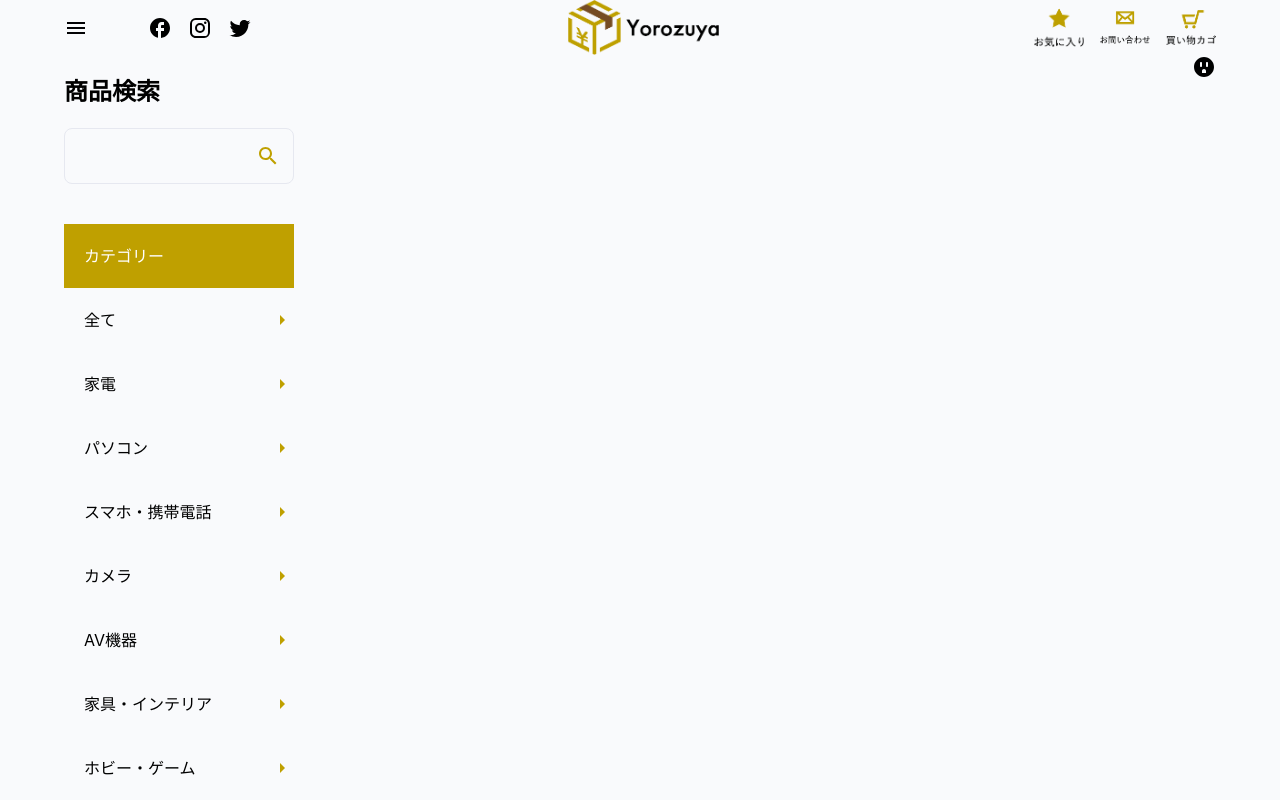
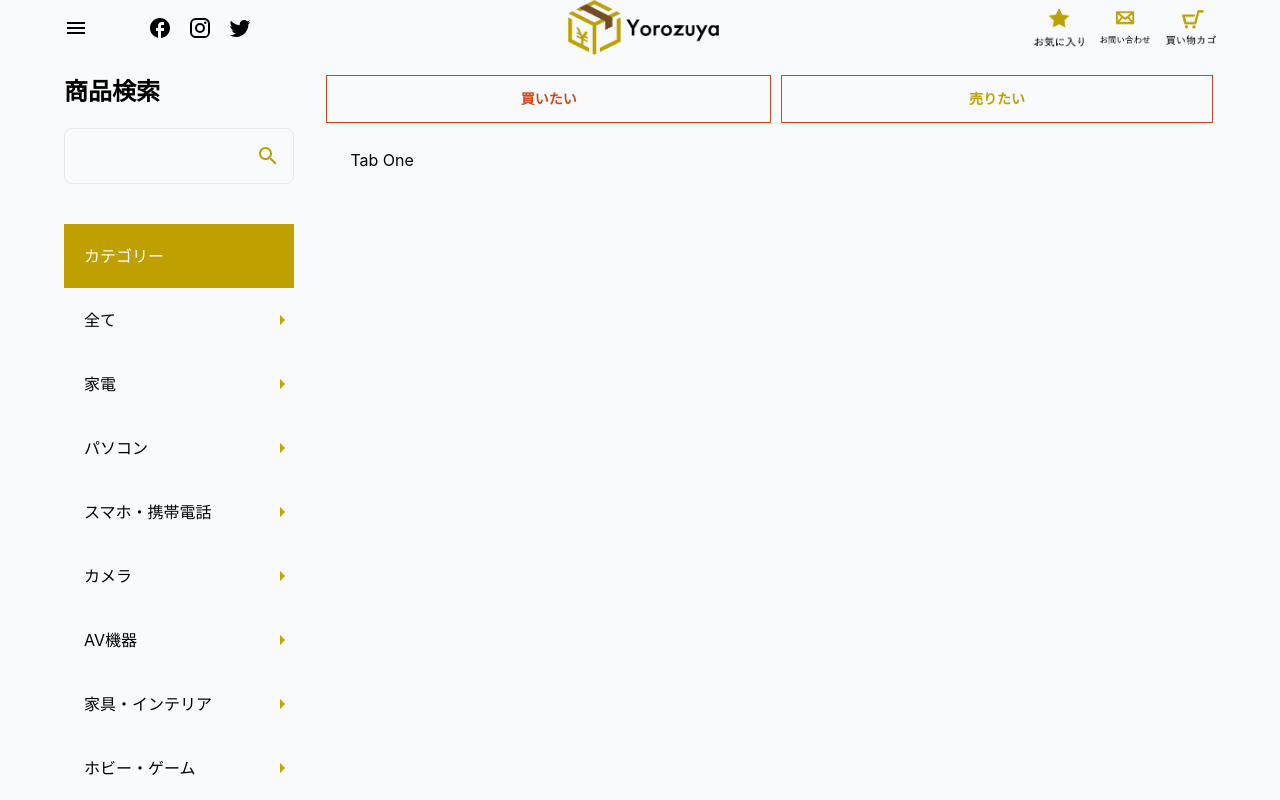
Before and after one commit to Sanjar-Kodirov/japan-e-commerse, a React (Create React App) app: page / in a window 1280 px wide. Shown: the top 800 px of the page. Built offline with nearby package versions, Linux system fonts and the light colour scheme.

Commit message:
tabs completed

```diff
--- a/package.json
+++ b/package.json
@@ -6,7 +6,10 @@
     "@emotion/react": "^11.10.5",
     "@emotion/styled": "^11.10.5",
     "@fontsource/roboto": "^4.5.8",
+    "@material-ui/core": "^4.12.4",
+    "@material-ui/lab": "^4.0.0-alpha.61",
     "@mui/icons-material": "^5.10.14",
+    "@mui/lab": "^5.0.0-alpha.108",
     "@mui/material": "^5.10.14",
     "@testing-library/jest-dom": "^5.16.5",
     "@testing-library/react": "^13.4.0",
@@ -15,6 +18,7 @@
     "react-dom": "^18.2.0",
     "react-router-dom": "^6.4.3",
     "react-scripts": "5.0.1",
+    "react-swipeable-views": "^0.14.0",
     "web-vitals": "^2.1.4"
   },
   "scripts": {
--- a/src/App.js
+++ b/src/App.js
@@ -7,21 +7,19 @@ import Footer from "./components/Footer";
 import Layout from "./components/Layout";
 import { Routes, Route } from "react-router-dom";
 import Home from "./pages/Home";
-import ProductCard from './components/ProductCard';
+import ProductCard from "./components/ProductCard";
 function App() {
   return (
     <>
       <ThemeProvider theme={theme}>
         <CssBaseline />
-        <Navbar />
         <Routes>
           <Route path="/" element={<Layout />}>
             <Route index element={<Home />} />
+            <Route path="/about" element={<ProductCard />} />
           </Route>
         </Routes>
-        <Typography backgroundColor="" color="">
-          <ProductCard/>
-        </Typography>
+        <Footer />
       </ThemeProvider>
     </>
   );
--- a/src/components/Layout.js
+++ b/src/components/Layout.js
@@ -1,21 +1,23 @@
 import React from "react";
-import { Outlet } from "@mui/icons-material";
+import { Outlet } from "react-router-dom";
 import { Container } from "@mui/system";
 import { Box } from "@mui/system";
 import Sidebar from "./Sidebar";
+import Footer from "./Footer";
+import Navbar from "./Navbar";
 const Layout = () => {
   return (
     <>
+      <Navbar />
       <Container>
         <Box
           sx={{
             display: "flex",
             justifyContent: "space-between",
-            // alignItems: "center",
           }}
         >
           <Sidebar />
-          <Outlet />
+          <Outlet sx={{ flexGrow: 1 }} />
         </Box>
       </Container>
     </>
--- a/src/components/ProductCard.jsx
+++ b/src/components/ProductCard.jsx
@@ -1,25 +1,33 @@
-import * as React from 'react';
-import Card from '@mui/material/Card';
-import CardContent from '@mui/material/CardContent';
-import CardMedia from '@mui/material/CardMedia';
-import Typography from '@mui/material/Typography';
-import { Box, CardActionArea } from '@mui/material';
-import imgCard from '../assets/product1.jpg'
-import { Container } from '@mui/system';
+import * as React from "react";
+import Card from "@mui/material/Card";
+import CardContent from "@mui/material/CardContent";
+import CardMedia from "@mui/material/CardMedia";
+import Typography from "@mui/material/Typography";
+import { Box, CardActionArea } from "@mui/material";
+import imgCard from "../assets/product1.jpg";
+import { Container } from "@mui/system";
 
 export default function ActionAreaCard() {
   return (
     <Box>
       <Container>
-                <Card sx={{ maxWidth: 345, border: 'none', borderRadius: "0", boxShadow: "none" }}>
+        <Card
+          sx={{
+            maxWidth: 345,
+            border: "none",
+            borderRadius: "0",
+            boxShadow: "none",
+            backgroundColor: "transparent",
+          }}
+        >
           <CardActionArea>
             <CardMedia
               component="img"
-                            height="180"
+              height="280"
               image={imgCard}
               alt="green iguana"
             />
-                        <CardContent sx={{ backgroundColor: "none" }}>
+            <CardContent sx={{ backgroundColor: "none", padding: "10px" }}>
               <Typography gutterBottom variant="h6" component="div">
                 商品名商品名商品名
               </Typography>
@@ -31,6 +39,5 @@ export default function ActionAreaCard() {
         </Card>
       </Container>
     </Box>
-
   );
 }
--- a/src/components/Sidebar.js
+++ b/src/components/Sidebar.js
@@ -20,6 +20,7 @@ const Sidebar = () => {
   const sidebarItems = categories.map((item) => {
     return (
       <Box
+        key={item}
         sx={{
           display: "flex",
           alignItems: "center",
@@ -48,7 +49,7 @@ const Sidebar = () => {
 
   const contentList = content.map((item) => {
     return (
-      <Box>
+      <Box key={item}>
         <Typography
           sx={{
             py: "20px",
--- /dev/null
+++ b/src/components/Tabs.js
@@ -0,0 +1,111 @@
+import * as React from "react";
+import PropTypes from "prop-types";
+import Tabs from "@mui/material/Tabs";
+import Tab from "@mui/material/Tab";
+import Typography from "@mui/material/Typography";
+import Box from "@mui/material/Box";
+
+function TabPanel(props) {
+  const { children, value, index, ...other } = props;
+
+  return (
+    <div
+      role="tabpanel"
+      hidden={value !== index}
+      id={`tabpanel-${index}`}
+      aria-labelledby={`tab-${index}`}
+      {...other}
+    >
+      {value === index && (
+        <Box sx={{ p: 3 }}>
+          <Typography>{children}</Typography>
+        </Box>
+      )}
+    </div>
+  );
+}
+
+TabPanel.propTypes = {
+  children: PropTypes.node,
+  index: PropTypes.number.isRequired,
+  value: PropTypes.number.isRequired,
+};
+
+function a11yProps(index) {
+  return {
+    id: `indicator-${index}`,
+    "aria-controls": `indicator-${index}`,
+  };
+}
+
+export default function BasicTabs() {
+  const [value, setValue] = React.useState(0);
+
+  const handleChange = (event, newValue) => {
+    setValue(newValue);
+    console.log(`value: ${newValue}`);
+  };
+
+  //Use handleChange on Tabs, not handleClick on Tab
+  const handleClick = (event) => {
+    //setValue(event);
+    console.log(event);
+  };
+
+  return (
+    <Box sx={{ width: "100%" }}>
+      <Box sx={{ borderBottom: 1, borderColor: "divider" }}>
+        <Tabs
+          value={1}
+          onChange={handleChange}
+          initialSelectedIndex={0}
+          aria-label="indicator example"
+          TabIndicatorProps={{
+            //hidden: true,
+            sx: {
+              backgroundColor: "secondary.main",
+              height: 10,
+              position: "absolute",
+              bottom: "-10px",
+              zIndex: 10,
+              clipPath: "polygon(0 0, 48% 63%, 100% 0)",
+            }, //width: "25% !important"
+          }}
+          sx={{
+            overflow: "visible",
+            width: "100%",
+            "& button": {
+              color: "secondary.light",
+              borderRadius: {
+                border: "1px solid #d84416",
+              },
+            },
+            "& button:focus": {
+              backgroundColor: "secondary.light",
+              color: "white!important",
+            },
+          }}
+        >
+          <Tab
+            style={{ minWidth: "50%", marginRight: 10 }}
+            onClick={handleClick}
+            label="買いたい"
+            {...a11yProps(0)}
+          />
+          <Tab
+            style={{ minWidth: "48.5%", color: "secondary.light" }}
+            onClick={handleClick}
+            label="売りたい"
+            {...a11yProps(1)}
+          />
+        </Tabs>
+      </Box>
+      <TabPanel value={value} index={0}>
+        Tab One
+      </TabPanel>
+      <TabPanel value={value} index={1}>
+        Tab Two
+      </TabPanel>
+    </Box>
+  );
+}
--- a/src/pages/Home.js
+++ b/src/pages/Home.js
@@ -1,7 +1,12 @@
+import { Box } from "@mui/material";
 import React from "react";
-
+import CenteredTabs from "../components/Tabs";
 const Home = () => {
-  return <div>Home</div>;
+  return (
+    <Box sx={{ backgroundColor: "", flexGrow: 2, pl: "2rem", pt: "20px" }}>
+      <CenteredTabs />
+    </Box>
+  );
 };
 
 export default Home;
--- a/src/theme/index.js
+++ b/src/theme/index.js
@@ -37,7 +37,7 @@ export const theme = createTheme({
         textSizeLarge: {
           padding: "12px 16px",
         },
-        iconSize:{
+        iconSize: {
           padding: "0 30px",
         },
       },
@@ -167,7 +167,7 @@ export const theme = createTheme({
       contrastText: "#FFFFFF",
     },
     secondary: {
-      main: "#d84516",
+      main: "#D14343",
       light: "#d84416",
       dark: "#0B815A",
       contrastText: "#FFFFFF",
@@ -192,7 +192,6 @@ export const theme = createTheme({
     },
 
     error: {
-
       main: "#D14343",
       light: "#DA6868",
       dark: "#922E2E",
```
Also changed, not shown: 1 other file (tests, documents, lock files or other folders). Lines whose indentation alone changed are shown as unchanged.
